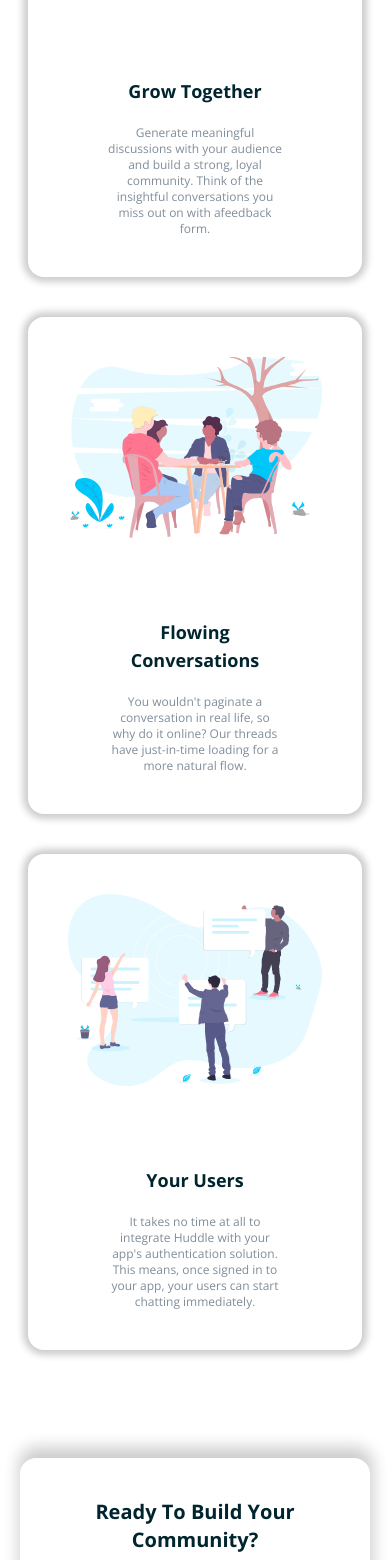
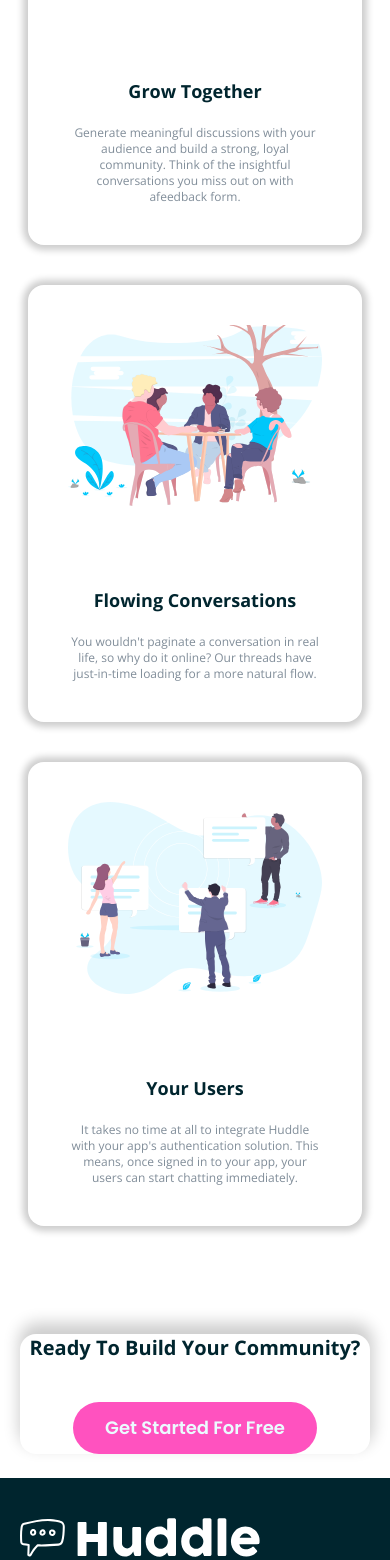
Before and after one commit to cocode305/Huddle-landing-page, a website: page index.html in a window 390 px wide. Shown: the part 936-2496 px from the top of the page. Drawn offline with nearby package versions, Linux system fonts and the light colour scheme.

Commit message:
Refactor card layout and adjust button styles for improved responsiveness

```diff
--- a/index.html
+++ b/index.html
@@ -73,7 +73,7 @@
               </div>
 
               <!-- Card Text Contents -->
-              <div class="order-2 xl:order-1 px-10 xl:px-0 text-center xl:text-left w-full xl:w-2/3">
+              <div class="order-2 xl:order-1 px-4 xl:px-0 text-center xl:text-left w-auto xl:w-2/3">
                 <h4 class="text-base font-bold text-lg md:text-2xl 2md:text-3xl lg:text-5xl">Grow Together</h4>
                 <p class="mt-5 text-xs md:text-lg 2md:text-xl lg:text-3xl xl:text-lg text-secondary">Generate meaningful
                   discussions with your audience and build a strong, loyal community.
@@ -90,7 +90,7 @@
               </div>
 
               <!-- Card Text Contents -->
-              <div class="text-center xl:text-left w-full xl:w-2/3 px-10 xl:px-0">
+              <div class="text-center xl:text-left w-auto xl:w-2/3 px-4 xl:px-0">
                 <h4 class="text-base font-bold text-lg md:text-2xl 2md:text-3xl lg:text-5xl">Flowing Conversations</h4>
                 <p class="mt-5 text-xs md:text-lg 2md:text-xl lg:text-3xl xl:text-lg text-secondary">You wouldn't
                   paginate a conversation in real life, so why do it online? Our threads
@@ -106,7 +106,7 @@
                   alt="Grow Together Image">
               </div>
 
-              <div class="order-2 xl:order-1 xl:pl-16 text-center xl:text-left w-full xl:w-2/3 h-1/2 px-10 xl:px-0">
+              <div class="order-2 xl:order-1 xl:pl-16 text-center xl:text-left w-auto xl:w-2/3 h-1/2 px-4 xl:px-0">
                 <!-- Card Text Contents -->
                 <h4 class="text-base font-bold text-lg md:text-2xl 2md:text-3xl lg:text-5xl">Your Users</h4>
                 <p class="mt-5 text-xs md:text-lg 2md:text-xl lg:text-3xl xl:text-lg text-secondary">It takes no time at
@@ -125,7 +125,7 @@
       <div class="px-5 md:p-10 xl:p-16 text-center">
         <!-- Call to Action -->
         <div
-          class="-mt-44 bg-white p-10 md:p-16 xl:px-10 rounded-2xl shadow-[0_0_7px_5px_rgba(0,0,0,0.2) mx-auto shadow-[1px_-9px_16px_2px_rgba(0,0,0,0.2)] xl:w-[650px]">
+          class="-mt-44 bg-white p-6 md:p-10 xl:px-10 rounded-2xl shadow-[0_0_7px_5px_rgba(0,0,0,0.2) mx-auto shadow-[1px_-9px_16px_2px_rgba(0,0,0,0.2)] xl:w-[650px]">
           <h2 class="text-base text-xl lg:text-3xl font-bold">Ready To Build Your Community?</h2>
 
           <button class="btn btn-primary mt-10">Get Started For Free</button>
--- a/src/input.css
+++ b/src/input.css
@@ -23,7 +23,8 @@
     }
 
     .btn-primary {
-        @apply bg-accent text-primary font-poppins text-lg xl:text-xl font-semibold px-8 py-3;
+        @apply bg-accent text-primary font-poppins
+        text-xs md:text-lg xl:text-xl font-semibold px-8 py-3;
     }
 
     .mobile-bg {
```
Also changed, not shown: src/output.css.
